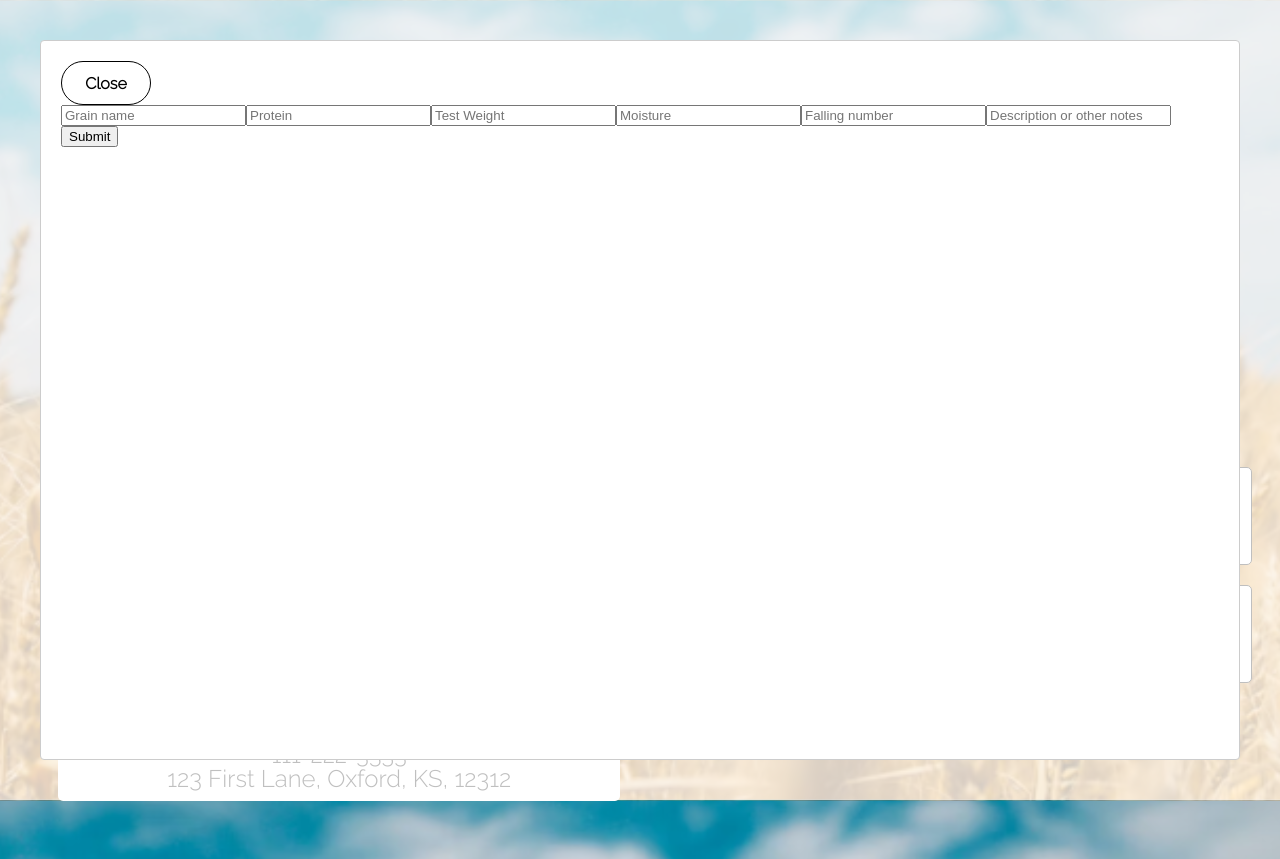
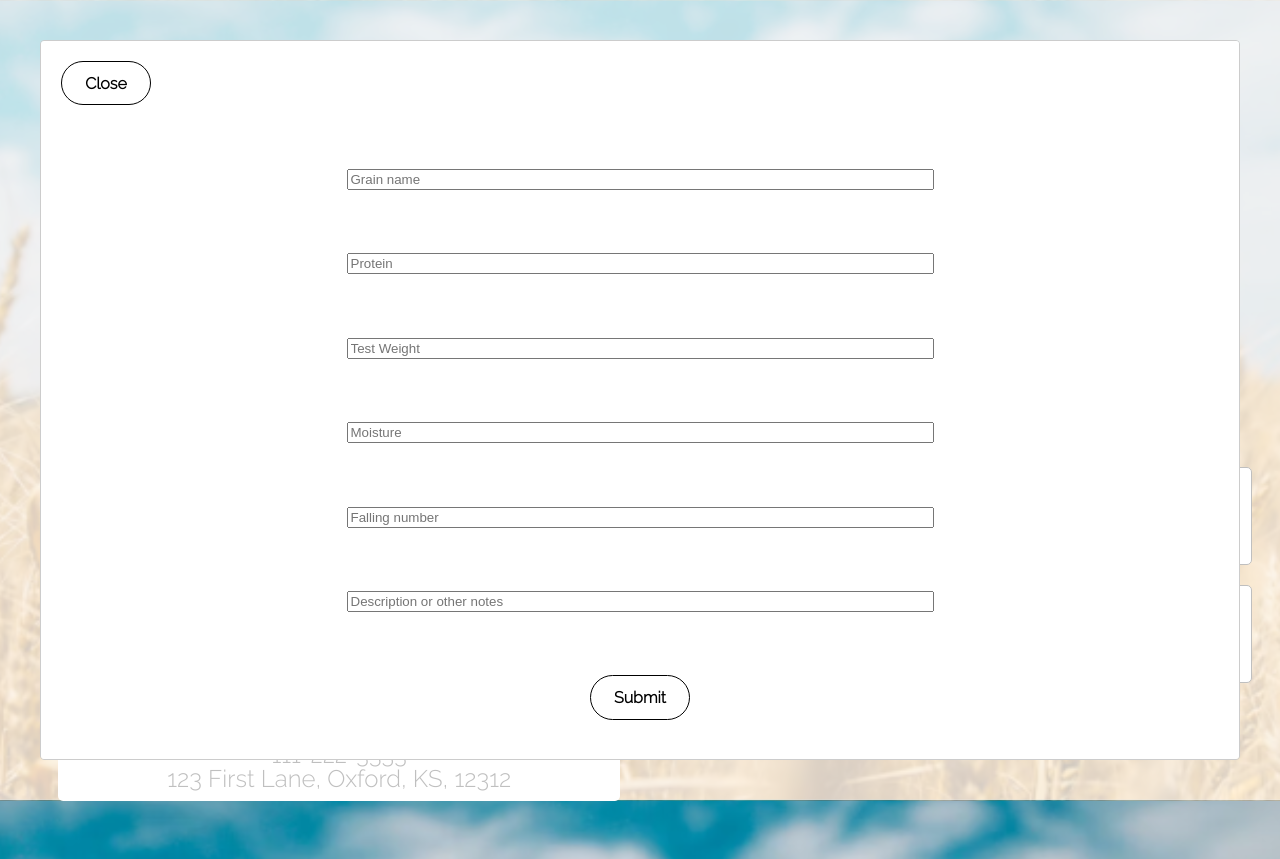
Before and after one commit to Fair-Trade-Grains/frontend, a React (Create React App) app: page /new-grain/1 in a window 1280 px wide. Both pictures are taken after a click on the button "Add a New Grain". Built offline with nearby package versions, Linux system fonts and the light colour scheme; a web font is replaced by a local one.

Commit message:
Update styling in App and NewGrainForm

```diff
--- a/src/components/NewGrainForm.js
+++ b/src/components/NewGrainForm.js
@@ -37,9 +37,10 @@ class NewGrainForm extends Component {
 
 render(){
   return(
-    <div className='new-grain-form'>
-      <form>
+    <div className='new-grain-container'>
+      <form className='new-grain-form'>
         <input
+            className='new-grain-input'
             type='text'
             placeholder='Grain name'
             name='name'
@@ -47,6 +48,7 @@ render(){
             onChange={event => this.handleChange(event)}
           />
         <input
+            className='new-grain-input'
             type='text'
             placeholder='Protein'
             name='protein'
@@ -54,6 +56,7 @@ render(){
             onChange={event => this.handleChange(event)}
           />
         <input
+            className='new-grain-input'
             type='text'
             placeholder='Test Weight'
             name='test_weight'
@@ -61,6 +64,7 @@ render(){
             onChange={event => this.handleChange(event)}
           />
         <input
+            className='new-grain-input'
             type='text'
             placeholder='Moisture'
             name='moisture'
@@ -68,6 +72,7 @@ render(){
             onChange={event => this.handleChange(event)}
           />
         <input
+            className='new-grain-input'
             type='text'
             placeholder='Falling number'
             name='falling_number'
@@ -75,13 +80,14 @@ render(){
             onChange={event => this.handleChange(event)}
           />
         <input
+            className='new-grain-input'
             type='text'
             placeholder='Description or other notes'
             name='notes'
             value={this.state.notes}
             onChange={event => this.handleChange(event)}
           />
-        <button onClick={event => this.submitProfile(event)}>Submit</button>
+        <button onClick={event => this.submitProfile(event)} className='update-farmer-nav-btn'>Submit</button>
         </form>
       </div>
     )
--- a/src/css/App.css
+++ b/src/css/App.css
@@ -19,6 +19,11 @@ header {
 h1 {
   font-family: 'Londrina Solid', cursive;
   font-size: 64px;
+  color: black;
+}
+
+a {
+  text-decoration: none;
 }
 
 span {
--- a/src/css/NewGrainForm.css
+++ b/src/css/NewGrainForm.css
@@ -0,0 +1,23 @@
+.new-grain-container {
+  display: flex;
+  flex-direction: column;
+  /* justify-content: center;
+  align-items: center; */
+
+  height: 100%;
+  width: 100%;
+}
+
+.new-grain-form {
+  display: flex;
+  flex-direction: column;
+  justify-content: space-evenly;
+  align-items: center;
+
+  height: 100%;
+  width: 100%;
+}
+
+.new-grain-input {
+  width: 50%;
+}
```
